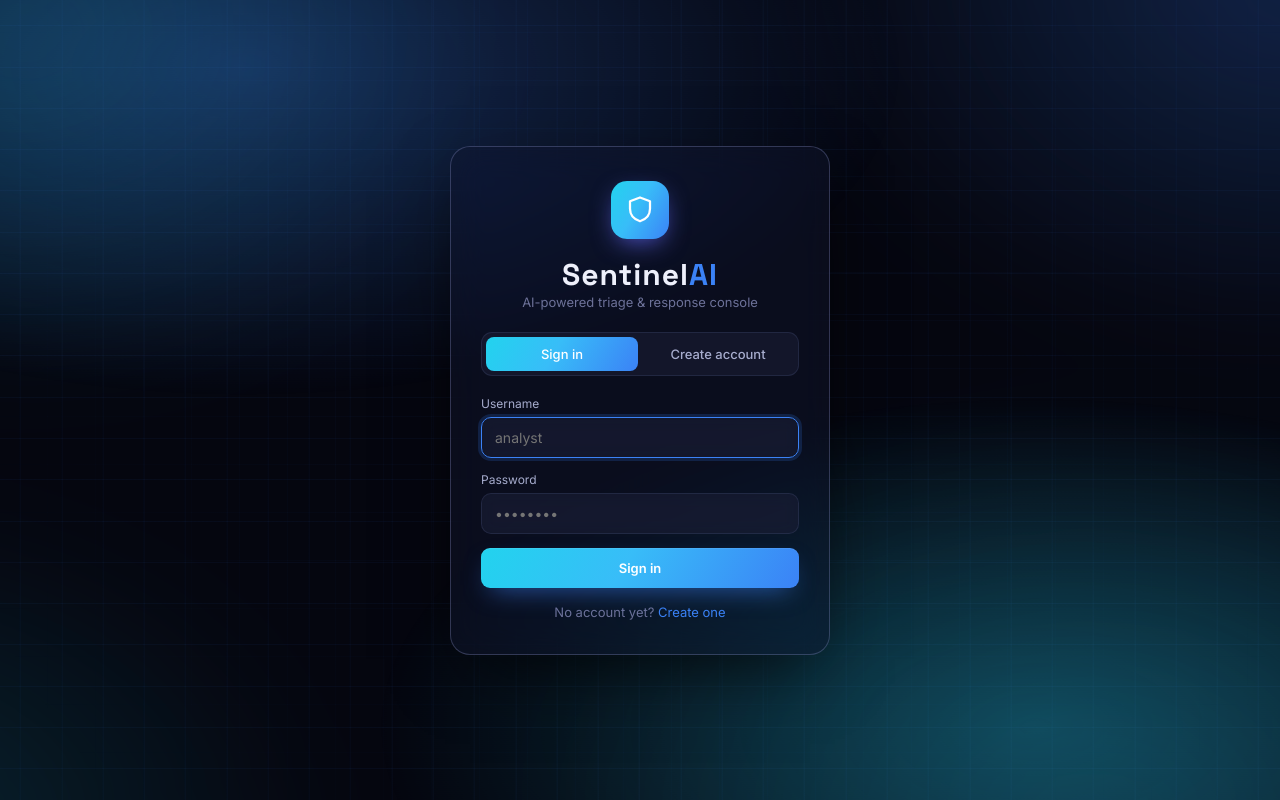
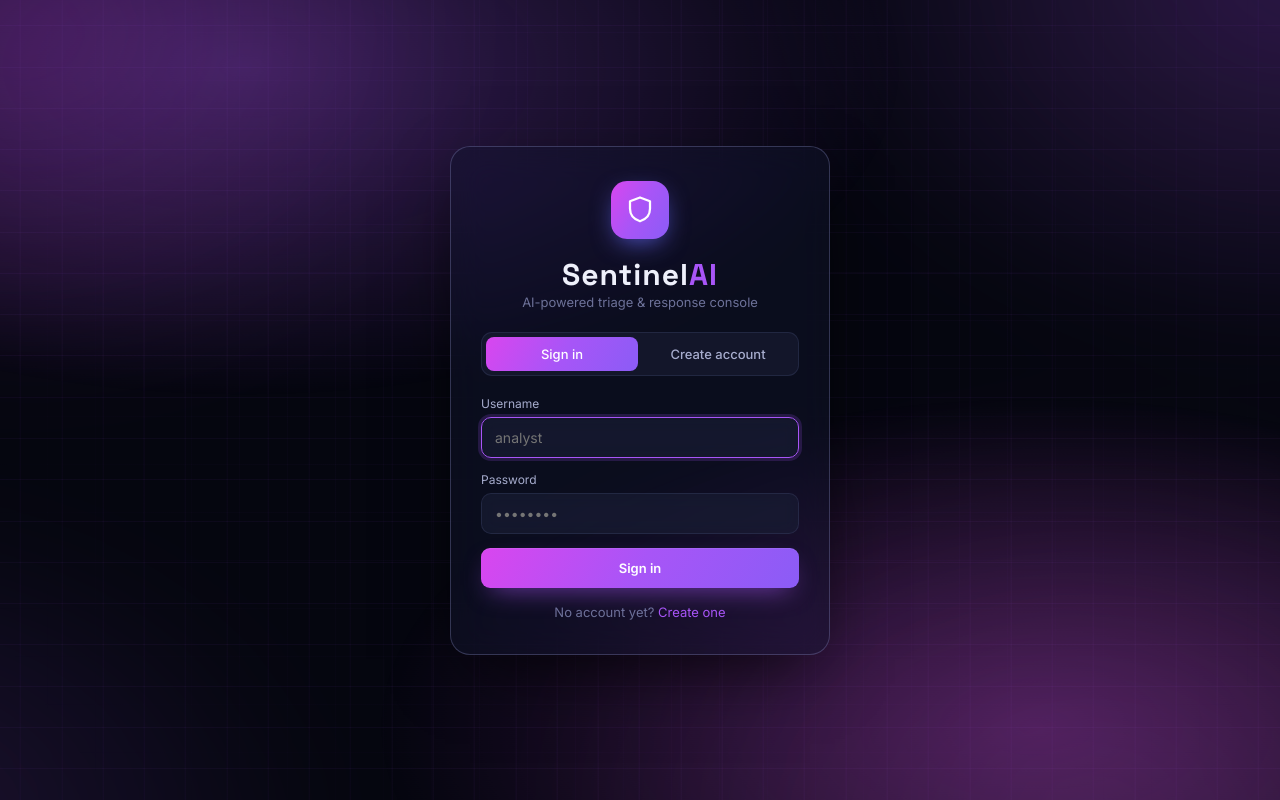
Before and after one commit to AmrDilli/sentinelai-v2, a React (Vite) app in the folder frontend/: page / in a window 1280 px wide. Built offline with nearby package versions, Linux system fonts and the light colour scheme.

Commit message:
ui: magenta/purple palette + more particles
Shift aurora, glows, gradients and particles to magenta -> purple -> violet
(brand #a855f7, magenta #d946ef). Bump particle count 46 -> 75.

```diff
--- a/frontend/src/components/Particles.jsx
+++ b/frontend/src/components/Particles.jsx
@@ -2,7 +2,7 @@ import React, { useEffect, useRef } from "react";
 
 // Subtle drifting particle field behind the app (cyan/blue, low opacity).
 // Sits below content (z-index -1) and is purely decorative.
-export default function Particles({ count = 46 }) {
+export default function Particles({ count = 75 }) {
   const ref = useRef(null);
 
   useEffect(() => {
@@ -10,7 +10,7 @@ export default function Particles({ count = 46 }) {
     if (!canvas) return;
     if (window.matchMedia?.("(prefers-reduced-motion: reduce)").matches) return;
     const ctx = canvas.getContext("2d");
-    const COLORS = ["56,189,248", "34,211,238", "59,130,246"];
+    const COLORS = ["217,70,239", "168,85,247", "192,132,252"];
     let w, h, dots = [], raf;
 
     const resize = () => { w = canvas.width = window.innerWidth; h = canvas.height = window.innerHeight; };
--- a/frontend/src/styles.css
+++ b/frontend/src/styles.css
@@ -2,12 +2,12 @@
    SentinelAI v2 — design system  (dark + light themes)
    ============================================================ */
 :root {
-  /* brand — aurora (cyan -> sky -> blue) */
-  --brand: #3b82f6;
-  --brand-2: #22d3ee;
-  --brand-3: #38bdf8;
-  --brand-grad: linear-gradient(120deg, #22d3ee 0%, #38bdf8 45%, #3b82f6 100%);
-  --accent: #22d3ee;
+  /* brand — aurora (magenta -> purple -> violet) */
+  --brand: #a855f7;
+  --brand-2: #d946ef;
+  --brand-3: #c084fc;
+  --brand-grad: linear-gradient(120deg, #d946ef 0%, #a855f7 50%, #8b5cf6 100%);
+  --accent: #d946ef;
 
   /* severity (shared by both themes) */
   --info: #64748b;
@@ -31,7 +31,7 @@
 :root, [data-theme="dark"] {
   --bg: #05060f;
   --bg-2: #0a0c1c;
-  --grid: rgba(59,130,246,0.05);
+  --grid: rgba(168,85,247,0.05);
   --panel: rgba(17,20,38,0.55);
   --panel-2: rgba(28,32,56,0.5);
   --card: rgba(18,21,42,0.55);
@@ -81,10 +81,10 @@ body {
 body::before {
   content: ""; position: fixed; inset: -25%; z-index: -2; pointer-events: none;
   background:
-    radial-gradient(38% 46% at 18% 22%, rgba(34,211,238,0.20), transparent 62%),
-    radial-gradient(42% 50% at 82% 16%, rgba(59,130,246,0.24), transparent 62%),
-    radial-gradient(46% 54% at 72% 84%, rgba(56,189,248,0.16), transparent 60%),
-    radial-gradient(40% 44% at 10% 86%, rgba(34,211,238,0.15), transparent 60%);
+    radial-gradient(38% 46% at 18% 22%, rgba(217,70,239,0.20), transparent 62%),
+    radial-gradient(42% 50% at 82% 16%, rgba(168,85,247,0.24), transparent 62%),
+    radial-gradient(46% 54% at 72% 84%, rgba(232,121,249,0.16), transparent 60%),
+    radial-gradient(40% 44% at 10% 86%, rgba(168,85,247,0.15), transparent 60%);
   filter: blur(46px) saturate(1.1);
   animation: aurora 28s ease-in-out infinite alternate;
 }
@@ -671,7 +671,7 @@ select { font-family: var(--font-body); }
 .card:hover {
   transform: translateY(-4px);
   border-color: var(--border-bright);
-  box-shadow: 0 34px 84px -26px rgba(0,0,0,0.82), var(--hl), 0 0 0 1px rgba(59,130,246,0.14);
+  box-shadow: 0 34px 84px -26px rgba(0,0,0,0.82), var(--hl), 0 0 0 1px rgba(168,85,247,0.14);
 }
 .kpi { overflow: hidden; }
 .kpi::after {
@@ -696,12 +696,12 @@ select { font-family: var(--font-body); }
 }
 
 /* Brand + logo glow */
-.brand-logo { box-shadow: 0 8px 28px -6px rgba(59,130,246,0.85), 0 0 24px -4px rgba(34,211,238,0.55); }
-.brand-name span { text-shadow: 0 0 18px rgba(59,130,246,0.75); }
+.brand-logo { box-shadow: 0 8px 28px -6px rgba(168,85,247,0.85), 0 0 24px -4px rgba(217,70,239,0.55); }
+.brand-name span { text-shadow: 0 0 18px rgba(168,85,247,0.75); }
 
 /* Gradient page titles */
 .page-head h1 {
-  background: linear-gradient(100deg, var(--text) 25%, #93c5fd 65%, #67e8f9);
+  background: linear-gradient(100deg, var(--text) 25%, #d8b4fe 65%, #f0abfc);
   -webkit-background-clip: text; background-clip: text;
   -webkit-text-fill-color: transparent; color: transparent;
 }
@@ -710,7 +710,7 @@ select { font-family: var(--font-body); }
 .nav-item.active {
   background: linear-gradient(90deg, color-mix(in srgb, var(--brand) 24%, transparent), color-mix(in srgb, var(--brand) 5%, transparent));
   color: #fff;
-  box-shadow: inset 0 0 0 1px rgba(59,130,246,0.25), 0 0 20px -7px rgba(59,130,246,0.7);
+  box-shadow: inset 0 0 0 1px rgba(168,85,247,0.25), 0 0 20px -7px rgba(168,85,247,0.7);
 }
 .nav-item.active::before { background: var(--brand-grad); box-shadow: 0 0 12px var(--brand); width: 3px; height: 24px; }
 .nav-item { transition: background 0.2s, color 0.2s, transform 0.15s; }
@@ -719,12 +719,12 @@ select { font-family: var(--font-body); }
 /* Primary buttons — aurora + glow */
 .btn { backdrop-filter: blur(8px); -webkit-backdrop-filter: blur(8px); }
 .btn.primary {
-  box-shadow: 0 10px 26px -10px rgba(59,130,246,0.7), var(--hl);
+  box-shadow: 0 10px 26px -10px rgba(168,85,247,0.7), var(--hl);
   transition: transform 0.18s, box-shadow 0.25s, filter 0.2s;
 }
 .btn.primary:hover {
   transform: translateY(-1px);
-  box-shadow: 0 14px 34px -8px rgba(59,130,246,0.85), 0 0 20px -2px rgba(34,211,238,0.45);
+  box-shadow: 0 14px 34px -8px rgba(168,85,247,0.85), 0 0 20px -2px rgba(217,70,239,0.45);
   filter: brightness(1.08) saturate(1.1);
 }
 
```
